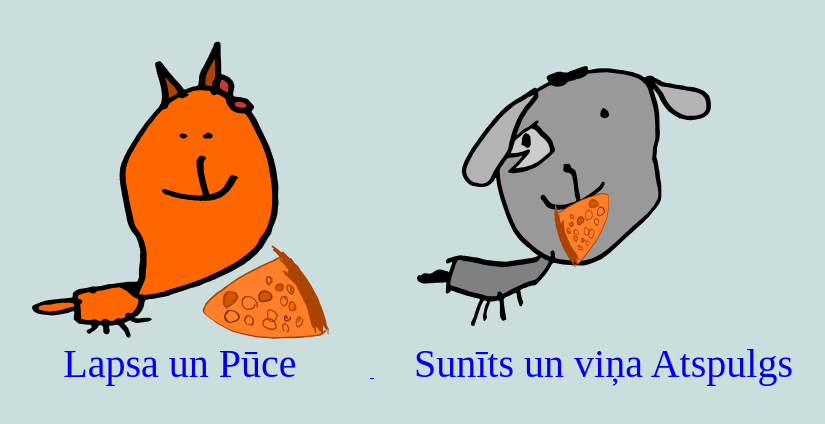
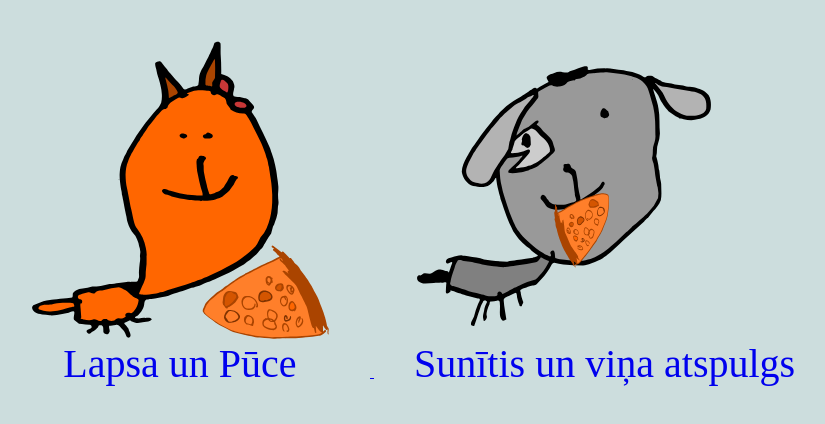
Before and after one commit to projhold/slidpasakas, a plain HTML site: page index.html in a window 1280 px wide. Shown: the whole page, without its empty margins (10-835 px from the left). Drawn offline with Linux system fonts and the light colour scheme.

Commit message:
Update index.html

```diff
--- a/index.html
+++ b/index.html
@@ -54,7 +54,7 @@
 		<a href="SunsUnAtspulgs/">
 			<div class=taleCover >
 				<div class=taleImage style='background-image:url("SunsUnAtspulgs/cover.svg");'></div>
-				Sunīts un viņa Atspulgs
+				Sunītis un viņa atspulgs
 			</div>
 		</a>
 
```
